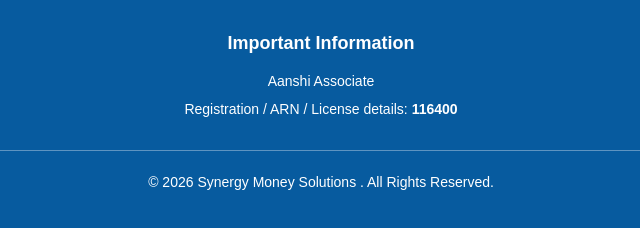
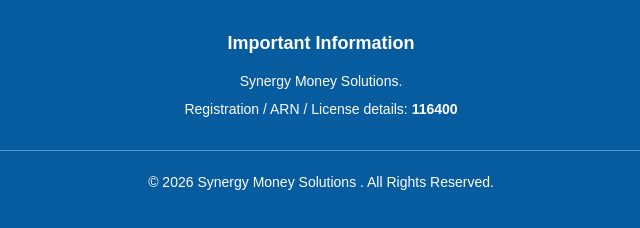
Before and after one commit to Sanskruti-160105/Synergy_Money_Solutions, a plain HTML site: page index.html in a window 1280 px wide. Shown: the part 2591-2819 px from the top of the page, 319-959 px from the left. Drawn offline with Linux system fonts and the light colour scheme.

Commit message:
Footer changes

```diff
--- a/components/footer.html
+++ b/components/footer.html
@@ -169,7 +169,7 @@
         <h3>Important Information</h3>
 
         <p>
-            Aanshi Associate
+            Synergy Money Solutions.
         </p>
 
         <p>
```
